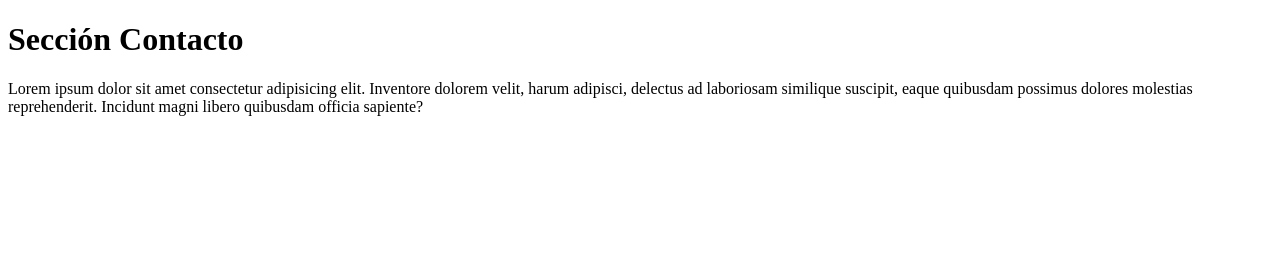
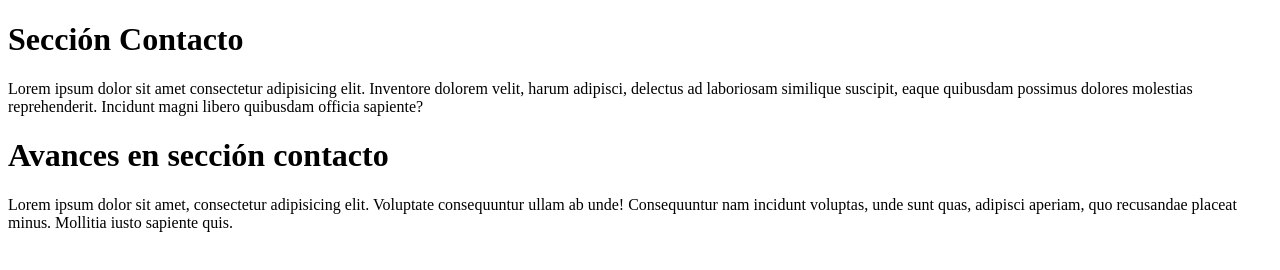
Before and after one commit to Elias0109/IntroGit, a plain HTML site: page contacto.html in a window 1280 px wide. Drawn offline with Linux system fonts and the light colour scheme.

Commit message:
Se realizaron cambios en contacto

```diff
--- a/contacto.html
+++ b/contacto.html
@@ -11,5 +11,9 @@
     <p>
         Lorem ipsum dolor sit amet consectetur adipisicing elit. Inventore dolorem velit, harum adipisci, delectus ad laboriosam similique suscipit, eaque quibusdam possimus dolores molestias reprehenderit. Incidunt magni libero quibusdam officia sapiente?
     </p>
+    <h1>Avances en sección contacto</h1>
+    <p>
+        Lorem ipsum dolor sit amet, consectetur adipisicing elit. Voluptate consequuntur ullam ab unde! Consequuntur nam incidunt voluptas, unde sunt quas, adipisci aperiam, quo recusandae placeat minus. Mollitia iusto sapiente quis.
+    </p>
 </body>
 </html>
```
